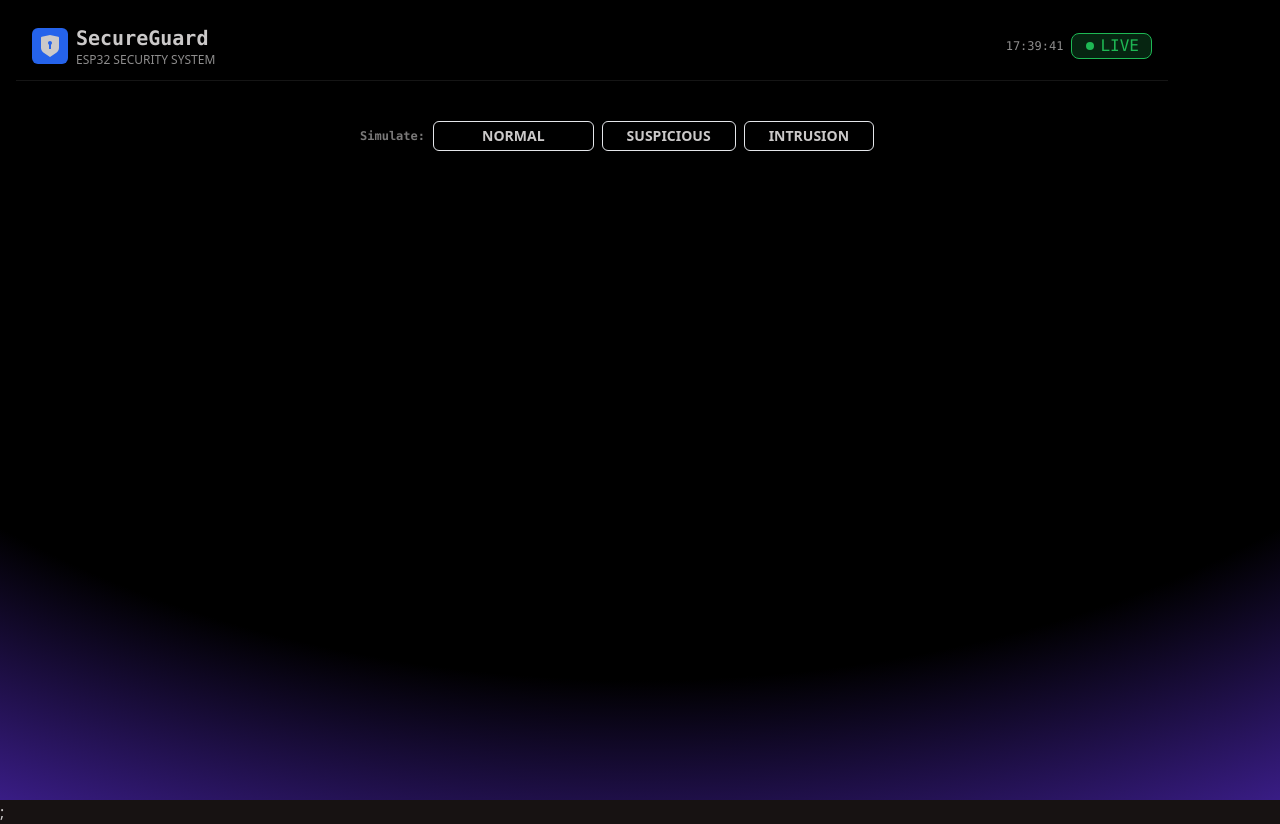
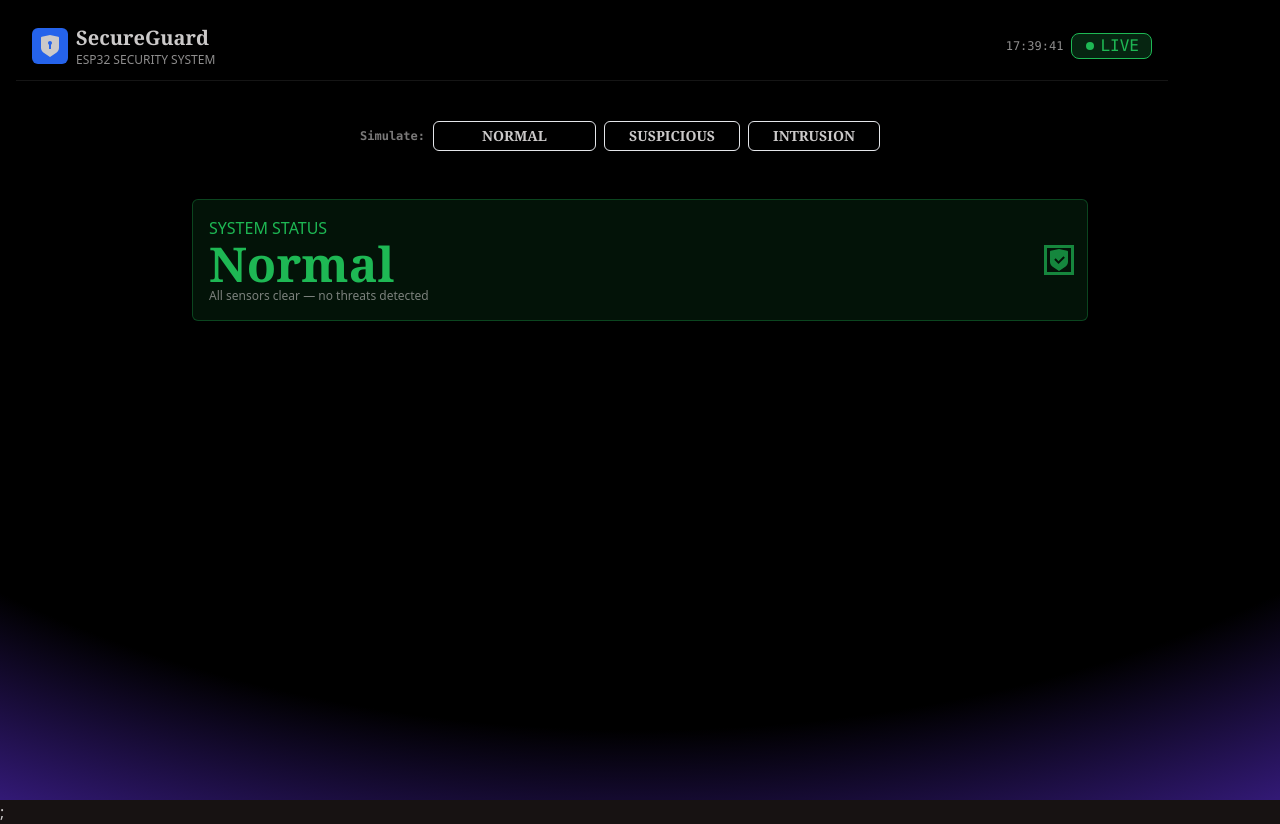
Before and after one commit to barrymomodouwurrie-165/smart_security_system, a React app in the folder Frontend/: page /dashboard in a window 1280 px wide. Built offline with nearby package versions, Linux system fonts and the light colour scheme; the HTML template or start-up script is replaced by a standard one.

Commit message:
Created the status component and adjusted the font of the heading in the navbar and other headings.

```diff
--- a/Frontend/src/App.jsx
+++ b/Frontend/src/App.jsx
@@ -4,7 +4,7 @@ import "./App.css";
 function App() {
   return (
     <div className="min-h-screen w-full h-full">
-      <div class="absolute inset-0 -z-10 h-full w-full items-center px-5 py-24 [background:radial-gradient(125%_125%_at_50%_10%,#000_60%,#63e_100%)]"></div>
+      <div class="absolute inset-0 -z-10 h-full w-full items-center px-5 py-24 [background:radial-gradient(125%_125%_at_50%_10%,#000_65%,#63e_100%)]"></div>
       <Dashboard />;
     </div>
   );
--- a/Frontend/src/Components/Navbar.jsx
+++ b/Frontend/src/Components/Navbar.jsx
@@ -11,7 +11,7 @@ const Navbar = () => {
               <RiShieldKeyholeFill size={24} />
             </div>
             <div>
-              <h2 className="text-xl font-mono font-bold">SecureGuard</h2>
+              <h2 className="text-xl font-serif font-bold">SecureGuard</h2>
               <p className="text-base-content/70 text-xs">
                 ESP32 SECURITY SYSTEM
               </p>
--- /dev/null
+++ b/Frontend/src/Components/Status.jsx
@@ -0,0 +1,21 @@
+// import { FaCheckShield } from "react-icons/fa6";
+import { RiShieldCheckFill } from "react-icons/ri";
+
+const Status = () => {
+  return (
+    <div className="max-w-6xl mx-auto px-4 py-8">
+      <div className=" max-w-4xl mx-auto flex items-center justify-between p-4 bg-primary/10 border border-primary/30 rounded-md">
+        <div className="flex flex-col justify-center">
+          <p className="text-primary">SYSTEM STATUS</p>
+          <h1 className="text-5xl font-serif text-primary font-bold">Normal</h1>
+          <p className="text-xs text-base-content/60">All sensors clear &mdash; no threats detected </p>
+        </div>
+        <div className="text-primary/70 outline">
+          <RiShieldCheckFill size={24} />
+        </div>
+      </div>
+    </div>
+  );
+};
+
+export default Status;
--- a/Frontend/src/Pages/Dashboard.jsx
+++ b/Frontend/src/Pages/Dashboard.jsx
@@ -1,4 +1,5 @@
 import Navbar from "../Components/Navbar";
+import Status from "../Components/Status"
 
 const Dashboard = () => {
   return (
@@ -6,18 +7,21 @@ const Dashboard = () => {
       <Navbar />
       <div className="max-w-3xl mx-auto">
         <div className="max-w-xl mx-auto px-2 py-4 flex items-center gap-2">
-          <span className="text-xs font-mono font-bold text-base-content/60">Simulate:</span>
-          <div className="border border-solid rounded-md px-12 py-1 text-sm font-bold ">
+          <span className="text-xs font-mono font-bold text-base-content/60">
+            Simulate:
+          </span>
+          <div className="border border-solid rounded-md px-12 py-1 text-sm font-bold font-serif ">
             NORMAL
           </div>
-          <div className="border border-solid rounded-md px-6 py-1 text-sm font-bold">
+          <div className="border border-solid rounded-md px-6 py-1 text-sm font-bold font-serif">
             SUSPICIOUS
           </div>
-          <div className="border border-solid rounded-md px-6 py-1 text-sm font-bold">
+          <div className="border border-solid rounded-md px-6 py-1 text-sm font-bold font-serif">
             INTRUSION
           </div>
         </div>
       </div>
+      <Status />
     </div>
   );
 };
```
